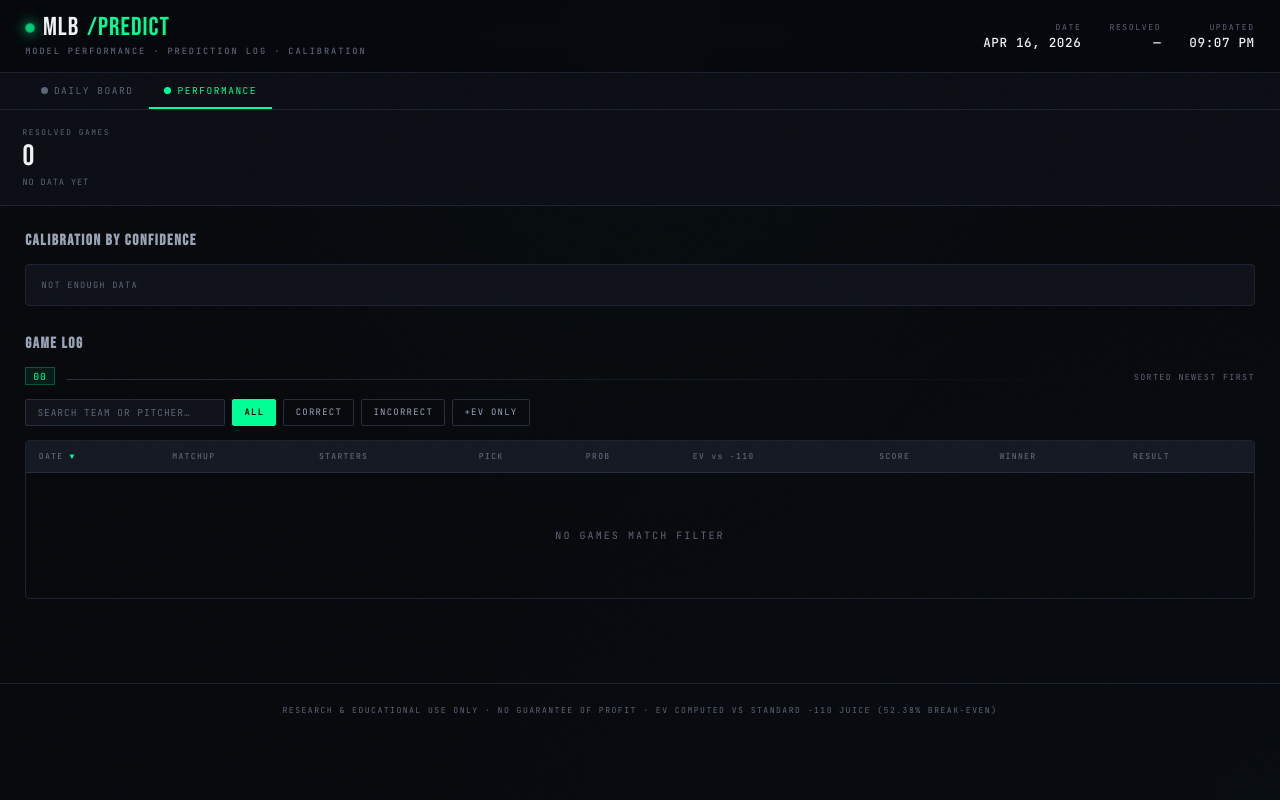
After one commit to calebkilgo/MLB-ML-Predictor, a FastAPI app: template app/templates/performance.html in a window 1280 px wide. The commit adds this page. Run offline with FastAPI, Linux system fonts and the light colour scheme; the template is opened without the code that fills it, so the values that code supplies are empty.

Commit message:
Add /performance page: model stats, calibration buckets, full sortable game log

```diff
--- a/app/main.py
+++ b/app/main.py
@@ -475,6 +475,28 @@ def index(request: Request) -> Response:
     return templates.TemplateResponse(request, "index.html", {})
 
 
+@app.get("/performance", response_class=HTMLResponse)
+def performance(request: Request) -> Response:
+    gate = _gate(request)
+    if gate is not None:
+        return gate
+    return templates.TemplateResponse(request, "performance.html", {})
+
+
+@app.get("/api/performance")
+def api_performance(request: Request) -> Response:
+    gate = _gate(request)
+    if gate is not None:
+        return gate
+    rows = prediction_log._load()
+    resolved = sorted(
+        [r for r in rows.values() if r.get("resolved_at")],
+        key=lambda r: r.get("resolved_at", ""),
+        reverse=True,
+    )
+    return JSONResponse({"stats": prediction_log.summary(), "games": resolved})
+
+
 @app.get("/api/games")
 def api_games(request: Request) -> Response:
     gate = _gate(request)
--- /dev/null
+++ b/app/templates/performance.html
@@ -0,0 +1,570 @@
+<!doctype html>
+<html lang="en">
+<head>
+<meta charset="utf-8">
+<meta name="viewport" content="width=device-width, initial-scale=1">
+<title>MLB PREDICT · Performance</title>
+<link rel="preconnect" href="https://fonts.googleapis.com">
+<link rel="preconnect" href="https://fonts.gstatic.com" crossorigin>
+<link href="https://fonts.googleapis.com/css2?family=Archivo:wght@400;500;600;800&family=Bebas+Neue&family=JetBrains+Mono:wght@400;500;700&display=swap" rel="stylesheet">
+<link rel="stylesheet" href="/static/style.css">
+<style>
+/* ── page nav ── */
+.pagenav {
+  display: flex; gap: 0; padding: 0 1.8rem;
+  background: var(--bg-2); border-bottom: 1px solid var(--line);
+  overflow-x: auto; -webkit-overflow-scrolling: touch;
+}
+.pagenav::-webkit-scrollbar { display: none; }
+.navtab {
+  display: inline-flex; align-items: center; gap: 0.45rem;
+  padding: 0.75rem 1.1rem;
+  font-family: var(--fs-mono); font-size: 0.68rem; letter-spacing: 0.16em;
+  color: var(--fg-mute); text-decoration: none;
+  border-bottom: 2px solid transparent;
+  white-space: nowrap; transition: color 0.15s, border-color 0.15s;
+}
+.navtab:hover { color: var(--fg); }
+.navtab.active { color: var(--accent); border-bottom-color: var(--accent); }
+.navtab .navdot { width:7px; height:7px; border-radius:50%; background:currentColor; display:inline-block; }
+
+/* ── stat strip ── */
+.statstrip {
+  display: grid;
+  grid-template-columns: repeat(auto-fit, minmax(160px, 1fr));
+  gap: 1px;
+  background: var(--line);
+  border-bottom: 1px solid var(--line);
+}
+.statbox {
+  background: var(--bg-2);
+  padding: 1.2rem 1.6rem;
+  display: flex; flex-direction: column; gap: 0.35rem;
+}
+.statbox .slabel {
+  font-family: var(--fs-mono); font-size: 0.56rem;
+  letter-spacing: 0.2em; color: var(--fg-mute);
+}
+.statbox .sval {
+  font-family: var(--fs-display); font-size: 2.1rem;
+  line-height: 1; letter-spacing: 0.03em; color: var(--fg);
+}
+.statbox .sval.green { color: var(--accent); }
+.statbox .sval.amber { color: var(--amber); }
+.statbox .sval.red   { color: var(--red); }
+.statbox .ssub {
+  font-family: var(--fs-mono); font-size: 0.62rem;
+  color: var(--fg-mute); letter-spacing: 0.1em;
+}
+
+/* ── calibration buckets ── */
+.cal-section {
+  max-width: 1500px; margin: 0 auto;
+  padding: 1.8rem 1.8rem 0;
+}
+.cal-section h3 {
+  font-family: var(--fs-display); font-size: 1.1rem;
+  letter-spacing: 0.1em; color: var(--fg-dim);
+  margin-bottom: 1rem;
+}
+.buckets {
+  display: grid;
+  grid-template-columns: repeat(auto-fit, minmax(160px, 1fr));
+  gap: 1rem;
+  margin-bottom: 2rem;
+}
+.bucket {
+  background: var(--panel); border: 1px solid var(--line);
+  border-radius: var(--card-radius);
+  padding: 1rem 1.1rem;
+  display: flex; flex-direction: column; gap: 0.5rem;
+}
+.bucket .blabel {
+  font-family: var(--fs-mono); font-size: 0.62rem;
+  letter-spacing: 0.14em; color: var(--fg-mute);
+}
+.bucket .bval {
+  font-family: var(--fs-display); font-size: 1.9rem;
+  line-height: 1; color: var(--fg);
+}
+.bucket .bbar-wrap {
+  height: 4px; background: var(--line); border-radius: 2px; overflow: hidden;
+}
+.bucket .bbar { height: 100%; border-radius: 2px; transition: width 0.6s ease; }
+.bucket .bsub {
+  font-family: var(--fs-mono); font-size: 0.58rem;
+  color: var(--fg-mute); letter-spacing: 0.1em;
+}
+
+/* ── log table section ── */
+.log-section {
+  max-width: 1500px; margin: 0 auto;
+  padding: 0 1.8rem 4rem;
+}
+.log-header {
+  display: flex; align-items: baseline; gap: 0.8rem;
+  margin-bottom: 1rem; flex-wrap: wrap;
+}
+.log-header h3 {
+  font-family: var(--fs-display); font-size: 1.1rem;
+  letter-spacing: 0.1em; color: var(--fg-dim);
+}
+.log-header .gcount {
+  font-family: var(--fs-mono); font-size: 0.7rem;
+  color: var(--accent); background: rgba(0,255,148,0.08);
+  border: 1px solid rgba(0,255,148,0.25);
+  padding: 0.1rem 0.5rem; letter-spacing: 0.1em;
+}
+.log-header .hline {
+  flex: 1; height: 1px; min-width: 40px;
+  background: linear-gradient(90deg, var(--line-2), transparent);
+}
+.log-controls {
+  display: flex; gap: 0.5rem; margin-bottom: 1rem; flex-wrap: wrap;
+}
+.log-controls input[type=text] {
+  background: var(--panel); border: 1px solid var(--line-2);
+  color: var(--fg); font-family: var(--fs-mono); font-size: 0.68rem;
+  letter-spacing: 0.1em; padding: 0.42rem 0.8rem;
+  border-radius: var(--chip-radius); outline: none; width: 200px;
+}
+.log-controls input[type=text]::placeholder { color: var(--fg-mute); }
+.log-controls input[type=text]:focus { border-color: var(--fg-mute); }
+.fchip {
+  background: transparent; color: var(--fg-dim);
+  border: 1px solid var(--line-2); border-radius: var(--chip-radius);
+  padding: 0.38rem 0.8rem; font-family: var(--fs-mono);
+  font-size: 0.64rem; letter-spacing: 0.14em; cursor: pointer;
+  transition: all 0.15s; white-space: nowrap;
+}
+.fchip:hover { color: var(--fg); border-color: var(--fg-mute); background: var(--panel); }
+.fchip.active { background: var(--accent); color: #000; border-color: var(--accent); font-weight: 700; }
+
+.table-wrap {
+  overflow-x: auto;
+  border: 1px solid var(--line);
+  border-radius: var(--card-radius);
+}
+table {
+  width: 100%; border-collapse: collapse;
+  font-size: 0.78rem;
+}
+thead tr {
+  background: var(--panel-2);
+  border-bottom: 1px solid var(--line-2);
+}
+thead th {
+  font-family: var(--fs-mono); font-size: 0.58rem;
+  letter-spacing: 0.16em; color: var(--fg-mute);
+  padding: 0.75rem 0.9rem; text-align: left;
+  white-space: nowrap; font-weight: 500;
+  cursor: pointer; user-select: none;
+  transition: color 0.15s;
+}
+thead th:hover { color: var(--fg); }
+thead th.sort-asc::after  { content: ' ▲'; color: var(--accent); }
+thead th.sort-desc::after { content: ' ▼'; color: var(--accent); }
+tbody tr {
+  border-bottom: 1px solid var(--line);
+  transition: background 0.12s;
+}
+tbody tr:last-child { border-bottom: none; }
+tbody tr:hover { background: var(--panel); }
+tbody td {
+  padding: 0.7rem 0.9rem;
+  vertical-align: middle;
+  white-space: nowrap;
+}
+.td-date    { color: var(--fg-mute); font-family: var(--fs-mono); font-size: 0.68rem; letter-spacing: 0.06em; }
+.td-matchup { font-family: var(--fs-display); font-size: 1.05rem; letter-spacing: 0.03em; color: var(--fg); }
+.td-sp      { color: var(--fg-mute); font-size: 0.7rem; max-width: 190px; overflow: hidden; text-overflow: ellipsis; }
+.td-pick    { font-family: var(--fs-display); font-size: 1.05rem; color: var(--accent); letter-spacing: 0.03em; }
+.td-prob    { font-family: var(--fs-mono); color: var(--fg); }
+.td-ev      { font-family: var(--fs-mono); }
+.td-ev.pos  { color: var(--accent); }
+.td-ev.neg  { color: var(--red); }
+.td-score   { font-family: var(--fs-mono); font-size: 0.8rem; color: var(--fg-dim); letter-spacing: 0.05em; }
+.td-winner  { font-family: var(--fs-display); font-size: 1.05rem; letter-spacing: 0.03em; color: var(--fg-dim); }
+.td-result  {
+  font-family: var(--fs-mono); font-size: 0.72rem; font-weight: 700;
+  letter-spacing: 0.1em; text-align: center;
+}
+.td-result.win { color: var(--accent); }
+.td-result.loss { color: var(--red); }
+
+.no-data {
+  padding: 4rem 1rem; text-align: center;
+  font-family: var(--fs-mono); font-size: 0.72rem;
+  letter-spacing: 0.2em; color: var(--fg-mute);
+}
+
+/* pagination */
+.pager {
+  display: flex; align-items: center; justify-content: space-between;
+  padding: 0.8rem 0.9rem;
+  background: var(--panel-2); border-top: 1px solid var(--line);
+  font-family: var(--fs-mono); font-size: 0.62rem; letter-spacing: 0.1em;
+  color: var(--fg-mute); gap: 1rem; flex-wrap: wrap;
+}
+.pager-btns { display: flex; gap: 0.4rem; }
+.pager-btn {
+  background: var(--panel); border: 1px solid var(--line-2);
+  color: var(--fg-dim); padding: 0.3rem 0.7rem;
+  font-family: var(--fs-mono); font-size: 0.62rem; letter-spacing: 0.1em;
+  cursor: pointer; border-radius: 2px; transition: all 0.15s;
+}
+.pager-btn:hover:not(:disabled) { color: var(--fg); border-color: var(--fg-mute); }
+.pager-btn:disabled { opacity: 0.35; cursor: default; }
+
+@media (max-width: 720px) {
+  .statstrip { grid-template-columns: repeat(2, 1fr); }
+  .statbox { padding: 1rem 1.1rem; }
+  .statbox .sval { font-size: 1.65rem; }
+  .cal-section, .log-section { padding-left: 1rem; padding-right: 1rem; }
+  .buckets { grid-template-columns: repeat(2, 1fr); }
+  .log-controls input[type=text] { width: 100%; }
+}
+</style>
+</head>
+<body>
+
+<div class="noise"></div>
+
+<header class="topbar">
+  <div class="brand">
+    <div class="logo">
+      <span class="dot"></span>
+      <span class="mark">MLB</span><span class="mark2">/PREDICT</span>
+    </div>
+    <div class="tagline">MODEL PERFORMANCE · PREDICTION LOG · CALIBRATION</div>
+  </div>
+  <div class="meta">
+    <div class="metaitem"><span class="k">DATE</span><span class="v" id="hdate">—</span></div>
+    <div class="metaitem"><span class="k">RESOLVED</span><span class="v" id="hresolved">—</span></div>
+    <div class="metaitem"><span class="k">UPDATED</span><span class="v" id="hupdated">—</span></div>
+  </div>
+</header>
+
+<nav class="pagenav">
+  <a class="navtab" href="/"><span class="navdot"></span>DAILY BOARD</a>
+  <a class="navtab active" href="/performance"><span class="navdot"></span>PERFORMANCE</a>
+</nav>
+
+<!-- stat strip -->
+<div class="statstrip" id="statstrip">
+  <div class="statbox"><div class="slabel">LOADING</div><div class="sval">—</div></div>
+</div>
+
+<!-- calibration buckets -->
+<section class="cal-section">
+  <h3>CALIBRATION BY CONFIDENCE</h3>
+  <div class="buckets" id="buckets">
+    <div class="bucket"><div class="blabel">LOADING…</div></div>
+  </div>
+
+  <h3>GAME LOG</h3>
+</section>
+
+<!-- log table -->
+<section class="log-section">
+  <div class="log-header">
+    <div class="gcount" id="logcount">0</div>
+    <div class="hline"></div>
+    <span style="font-family:var(--fs-mono);font-size:0.6rem;letter-spacing:0.16em;color:var(--fg-mute)">SORTED NEWEST FIRST</span>
+  </div>
+
+  <div class="log-controls">
+    <input type="text" id="search" placeholder="SEARCH TEAM OR PITCHER…">
+    <button class="fchip active" data-result="all">ALL</button>
+    <button class="fchip" data-result="win">CORRECT</button>
+    <button class="fchip" data-result="loss">INCORRECT</button>
+    <button class="fchip" data-result="ev">+EV ONLY</button>
+  </div>
+
+  <div class="table-wrap">
+    <table>
+      <thead>
+        <tr>
+          <th data-col="game_date">DATE</th>
+          <th data-col="matchup">MATCHUP</th>
+          <th data-col="sp">STARTERS</th>
+          <th data-col="pick_team">PICK</th>
+          <th data-col="pick_prob">PROB</th>
+          <th data-col="ev">EV vs -110</th>
+          <th data-col="score">SCORE</th>
+          <th data-col="winner_team">WINNER</th>
+          <th data-col="pick_correct">RESULT</th>
+        </tr>
+      </thead>
+      <tbody id="logtbody">
+        <tr><td colspan="9" class="no-data">LOADING…</td></tr>
+      </tbody>
+    </table>
+    <div class="pager" id="pager" style="display:none">
+      <span id="pager-info">— of —</span>
+      <div class="pager-btns">
+        <button class="pager-btn" id="prev-btn">◀ PREV</button>
+        <button class="pager-btn" id="next-btn">NEXT ▶</button>
+      </div>
+    </div>
+  </div>
+</section>
+
+<footer class="footbar">
+  RESEARCH &amp; EDUCATIONAL USE ONLY · NO GUARANTEE OF PROFIT · EV COMPUTED VS STANDARD -110 JUICE (52.38% BREAK-EVEN)
+</footer>
+
+<script>
+const TEAM_COLORS = {
+  ARI:['#A71930','#E3D4AD'], ATL:['#CE1141','#13274F'], BAL:['#DF4601','#000000'],
+  BOS:['#BD3039','#0C2340'], CHC:['#0E3386','#CC3433'], CHW:['#27251F','#C4CED4'],
+  CIN:['#C6011F','#000000'], CLE:['#E31937','#0C2340'], COL:['#33006F','#C4CED4'],
+  DET:['#0C2340','#FA4616'], HOU:['#002D62','#EB6E1F'], KCR:['#004687','#BD9B60'],
+  LAA:['#BA0021','#003263'], LAD:['#005A9C','#EF3E42'], MIA:['#00A3E0','#EF3340'],
+  MIL:['#12284B','#FFC52F'], MIN:['#002B5C','#D31145'], NYM:['#002D72','#FF5910'],
+  NYY:['#003087','#E4002C'], OAK:['#003831','#EFB21E'], PHI:['#E81828','#002D72'],
+  PIT:['#FDB827','#27251F'], SDP:['#2F241D','#FFC425'], SEA:['#0C2C56','#005C5C'],
+  SFG:['#FD5A1E','#27251F'], STL:['#C41E3A','#0C2340'], TBR:['#092C5C','#8FBCE6'],
+  TEX:['#003278','#C0111F'], TOR:['#134A8E','#E8291C'], WSN:['#AB0003','#14225A'],
+};
+function tc(a){ return (TEAM_COLORS[a]||['#555','#888'])[0]; }
+
+function pct(x, d=1){ return x == null ? '—' : (Number(x)*100).toFixed(d)+'%'; }
+function evFmt(x){
+  if (x == null || x === '') return '—';
+  const v = Number(x); const s = v>=0?'+':'';
+  return s+(v*100).toFixed(1)+'%';
+}
+function evAt110(p){ return p*(100/110)-(1-p); }
+
+// ── state ──
+let ALL_ROWS = [];
+let FILTERED = [];
+let SORT_COL = 'game_date';
+let SORT_DIR = 'desc';
+let RESULT_FILTER = 'all';
+let SEARCH = '';
+let PAGE = 0;
+const PAGE_SIZE = 50;
+
+// ── stats strip ──
+function renderStats(s){
+  if (!s || !s.n_resolved){
+    document.getElementById('statstrip').innerHTML =
+      `<div class="statbox"><div class="slabel">RESOLVED GAMES</div><div class="sval">0</div><div class="ssub">NO DATA YET</div></div>`;
+    return;
+  }
+  const wr = s.overall_win_rate;
+  const correct = Math.round(wr * s.n_resolved);
+  const wrong = s.n_resolved - correct;
+  const roi = s.pos_ev_roi_at_110;
+  const roiColor = roi == null ? '' : roi >= 0 ? 'green' : 'red';
+  const roiStr = roi == null ? '—' : (roi>=0?'+':'')+(roi*100).toFixed(1)+'%';
+
+  document.getElementById('statstrip').innerHTML = `
+    <div class="statbox">
+      <div class="slabel">RECORD</div>
+      <div class="sval ${wr >= 0.52 ? 'green' : wr >= 0.50 ? 'amber' : 'red'}">${correct}-${wrong}</div>
+      <div class="ssub">${s.n_resolved} RESOLVED GAMES</div>
+    </div>
+    <div class="statbox">
+      <div class="slabel">WIN RATE</div>
+      <div class="sval ${wr >= 0.52 ? 'green' : wr >= 0.50 ? 'amber' : 'red'}">${pct(wr, 1)}</div>
+      <div class="ssub">BREAK-EVEN 52.4%</div>
+    </div>
+    <div class="statbox">
+      <div class="slabel">AVG PICK PROB</div>
+      <div class="sval">${pct(s.mean_predicted_prob, 1)}</div>
+      <div class="ssub">MODEL CONFIDENCE</div>
+    </div>
+    <div class="statbox">
+      <div class="slabel">+EV ROI vs -110</div>
+      <div class="sval ${roiColor}">${roiStr}</div>
+      <div class="ssub">${s.pos_ev_count || 0} +EV PICKS</div>
+    </div>
+  `;
+  document.getElementById('hresolved').textContent = String(s.n_resolved).padStart(2,'0');
+}
+
+// ── calibration buckets ──
+function renderBuckets(s){
+  if (!s || !s.buckets){ document.getElementById('buckets').innerHTML = '<div class="bucket"><div class="blabel">NOT ENOUGH DATA</div></div>'; return; }
+  const b = s.buckets;
+  const BREAK_EVEN = 0.5238;
+  let html = '';
+  for (const [label, data] of Object.entries(b)){
+    const wr = data.win_rate;
+    const n  = data.n;
+    if (n === 0){
+      html += `<div class="bucket">
+        <div class="blabel">${label}</div>
+        <div class="bval" style="color:var(--fg-mute)">—</div>
+        <div class="bbar-wrap"><div class="bbar" style="width:0%;background:var(--line-2)"></div></div>
+        <div class="bsub">0 GAMES</div>
+      </div>`; continue;
+    }
+    const col = wr >= 0.55 ? 'var(--accent)' : wr >= BREAK_EVEN ? 'var(--amber)' : 'var(--red)';
+    const barW = Math.min(100, (wr / 0.70) * 100).toFixed(1);
+    html += `<div class="bucket">
+      <div class="blabel">PICK PROB ${label}</div>
+      <div class="bval" style="color:${col}">${pct(wr, 1)}</div>
+      <div class="bbar-wrap"><div class="bbar" style="width:${barW}%;background:${col}"></div></div>
+      <div class="bsub">${n} GAMES · WIN RATE</div>
+    </div>`;
+  }
+  document.getElementById('buckets').innerHTML = html;
+}
+
+// ── table ──
+function applyFilters(){
+  let rows = ALL_ROWS.slice();
+  if (SEARCH){
+    const q = SEARCH.toLowerCase();
+    rows = rows.filter(r =>
+      (r.home_team||'').toLowerCase().includes(q) ||
+      (r.away_team||'').toLowerCase().includes(q) ||
+      (r.home_pitcher||'').toLowerCase().includes(q) ||
+      (r.away_pitcher||'').toLowerCase().includes(q) ||
+      (r.pick_team||'').toLowerCase().includes(q)
+    );
+  }
+  if (RESULT_FILTER === 'win')  rows = rows.filter(r => String(r.pick_correct) === '1');
+  if (RESULT_FILTER === 'loss') rows = rows.filter(r => String(r.pick_correct) === '0');
+  if (RESULT_FILTER === 'ev')   rows = rows.filter(r => Number(r.ev||0) > 0);
+
+  rows.sort((a, b) => {
+    let va = a[SORT_COL] ?? '', vb = b[SORT_COL] ?? '';
+    if (!isNaN(Number(va)) && !isNaN(Number(vb))){ va = Number(va); vb = Number(vb); }
+    if (va < vb) return SORT_DIR === 'asc' ? -1 : 1;
+    if (va > vb) return SORT_DIR === 'asc' ? 1 : -1;
+    return 0;
+  });
+
+  FILTERED = rows;
+  PAGE = 0;
+  renderTable();
+}
+
+function renderTable(){
+  const start = PAGE * PAGE_SIZE;
+  const slice = FILTERED.slice(start, start + PAGE_SIZE);
+  const tbody = document.getElementById('logtbody');
+  document.getElementById('logcount').textContent =
+    String(FILTERED.length).padStart(2,'0');
+
+  if (!slice.length){
+    tbody.innerHTML = `<tr><td colspan="9" class="no-data">NO GAMES MATCH FILTER</td></tr>`;
+    document.getElementById('pager').style.display = 'none';
+    return;
+  }
+
+  tbody.innerHTML = slice.map(r => {
+    const correct = String(r.pick_correct) === '1';
+    const incorrect = String(r.pick_correct) === '0';
+    const evVal = Number(r.ev || 0);
+    const evClass = evVal >= 0 ? 'pos' : 'neg';
+    const pickColor = tc(r.pick_team);
+    const sp = [r.away_pitcher, r.home_pitcher].filter(Boolean).join(' vs ') || '—';
+
+    // score: away - home
+    const scoreStr = (r.final_away_score !== '' && r.final_home_score !== '')
+      ? `${r.final_away_score}–${r.final_home_score}`
+      : '—';
+
+    return `<tr>
+      <td class="td-date">${(r.game_date||'').slice(5)}</td>
+      <td class="td-matchup">
+        <span style="color:${tc(r.away_team)}">${r.away_team||'—'}</span>
+        <span style="color:var(--fg-mute);font-size:0.8rem;font-family:var(--fs-body)"> @ </span>
+        <span style="color:${tc(r.home_team)}">${r.home_team||'—'}</span>
+      </td>
+      <td class="td-sp">${sp}</td>
+      <td class="td-pick" style="color:${pickColor}">${r.pick_team||'—'}</td>
+      <td class="td-prob">${pct(r.pick_prob)}</td>
+      <td class="td-ev ${evClass}">${evFmt(r.ev)}</td>
+      <td class="td-score">${scoreStr}</td>
+      <td class="td-winner" style="color:${tc(r.winner_team)}">${r.winner_team||'—'}</td>
+      <td class="td-result ${correct?'win':incorrect?'loss':''}">
+        ${correct ? '✓ CORRECT' : incorrect ? '✗ WRONG' : '—'}
+      </td>
+    </tr>`;
+  }).join('');
+
+  // pager
+  const totalPages = Math.ceil(FILTERED.length / PAGE_SIZE);
+  if (totalPages > 1){
+    document.getElementById('pager').style.display = 'flex';
+    document.getElementById('pager-info').textContent =
+      `${start+1}–${Math.min(start+PAGE_SIZE, FILTERED.length)} OF ${FILTERED.length}`;
+    document.getElementById('prev-btn').disabled = PAGE === 0;
+    document.getElementById('next-btn').disabled = PAGE >= totalPages - 1;
+  } else {
+    document.getElementById('pager').style.display = 'none';
+  }
+}
+
+// ── sort headers ──
+document.querySelectorAll('thead th[data-col]').forEach(th => {
+  th.addEventListener('click', () => {
+    const col = th.dataset.col;
+    if (SORT_COL === col){
+      SORT_DIR = SORT_DIR === 'desc' ? 'asc' : 'desc';
+    } else {
+      SORT_COL = col; SORT_DIR = 'desc';
+    }
+    document.querySelectorAll('thead th').forEach(h => h.className = '');
+    th.className = 'sort-' + SORT_DIR;
+    applyFilters();
+  });
+});
+// mark initial sort column
+document.querySelector(`thead th[data-col="${SORT_COL}"]`).className = 'sort-' + SORT_DIR;
+
+// ── result filter chips ──
+document.querySelectorAll('.fchip[data-result]').forEach(btn => {
+  btn.addEventListener('click', () => {
+    document.querySelectorAll('.fchip[data-result]').forEach(b => b.classList.remove('active'));
+    btn.classList.add('active');
+    RESULT_FILTER = btn.dataset.result;
+    applyFilters();
+  });
+});
+
+// ── search ──
+document.getElementById('search').addEventListener('input', e => {
+  SEARCH = e.target.value.trim();
+  applyFilters();
+});
+
+// ── pager buttons ──
+document.getElementById('prev-btn').addEventListener('click', () => { PAGE--; renderTable(); window.scrollTo(0,0); });
+document.getElementById('next-btn').addEventListener('click', () => { PAGE++; renderTable(); window.scrollTo(0,0); });
+
+// ── load ──
+async function load(){
+  try {
+    const r = await fetch('/api/performance');
+    const j = await r.json();
+    const s = j.stats || {};
+    ALL_ROWS = j.games || [];
+
+    renderStats(s);
+    renderBuckets(s);
+    applyFilters();
+
+    const today = new Date();
+    document.getElementById('hdate').textContent =
+      today.toLocaleDateString([], {month:'short', day:'2-digit', year:'numeric'}).toUpperCase();
+    document.getElementById('hupdated').textContent =
+      today.toLocaleTimeString([], {hour:'2-digit', minute:'2-digit'});
+  } catch(e) {
+    document.getElementById('logtbody').innerHTML =
+      `<tr><td colspan="9" class="no-data">ERROR: ${e.message}</td></tr>`;
+  }
+}
+
+load();
+setInterval(load, 60000);
+</script>
+</body>
+</html>
```
Also changed, not shown: app/templates/index.html (+24 -0 lines).
